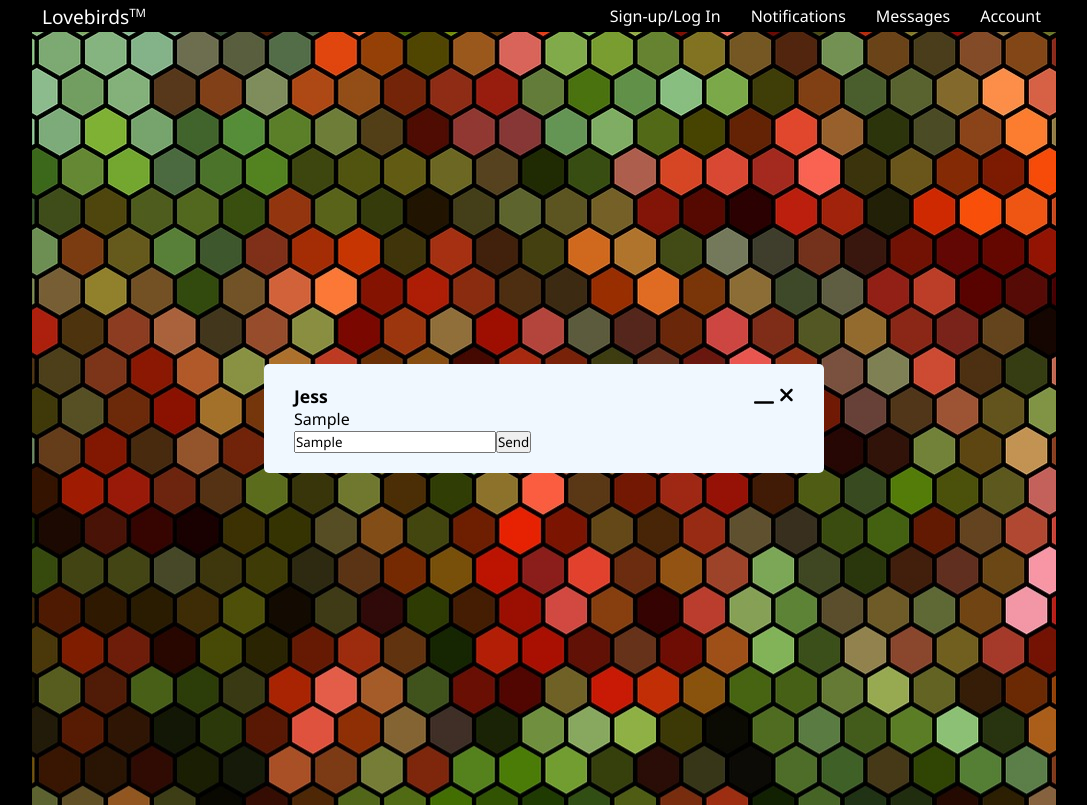
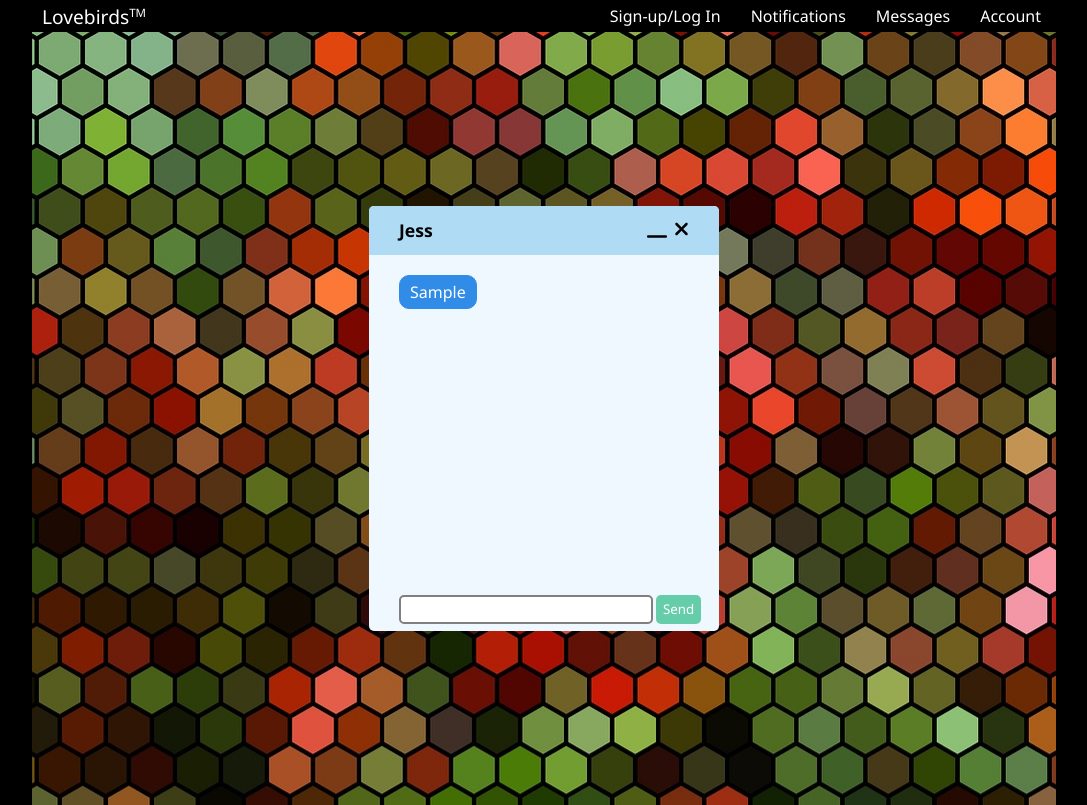
Before and after one commit to yuning-dev/18-lovebirds-vue, a Vue app in the folder apps/lovebirds/: page /chat in a window 1280 px wide. Both pictures are taken after typing "Sample" into the empty fields and a click on the button "Send". Shown: the whole page, without its empty margins (96-1183 px from the left). Built offline with nearby package versions, Linux system fonts and the light colour scheme.

Commit message:
style chat window component

```diff
--- a/apps/lovebirds/src/components/ChatWindow/ChatWindow.css
+++ b/apps/lovebirds/src/components/ChatWindow/ChatWindow.css
@@ -1,9 +1,8 @@
 .wrapper {
-    width: 750px;
     background-color: aliceblue;
-    width: 500px;
+    width: 350px;
+    height: 425px;
     margin: 0 auto 0 auto;
-    padding: 20px 30px;
     border-radius: 5px;
 }
 
@@ -13,11 +12,67 @@
 }
 
 .chatHeader {
+    padding: 12.5px 30px;
+    border-top-left-radius: 5px;
+    border-top-right-radius: 5px;
     display: flex;
     justify-content: space-between;
+    background-color: #AFDBF5;
 }
 
 .headerIcons {
     display: flex;
+    gap: 7.5px;
+}
+
+.headerIcon {
+    color: black
+}
+
+.headerIcon:hover {
+    color: crimson;
+}
+
+.chatWindow {
+    padding: 20px 15px 20px 30px;
+    display: flex;
+    flex-direction: column;
+}
+
+.chatBody {
+    height: 320px;
+    display: flex;
+    flex-direction: column;
     gap: 5px;
+    overflow-y: auto;
 }
+
+.bubble {
+    width: fit-content;
+    max-width: 250px;
+    border: 1px solid #318CE7;
+    border-radius: 10px;
+    background-color: #318CE7;
+    color: white;
+    padding: 5px 10px;
+}
+
+.chatInput {
+    width: 250px;
+    height: 25px;
+    margin-right: 3px;
+    border: 2px solid grey;
+    border-radius: 5px;
+}
+
+.sendBtn {
+    padding: 5.25px 7px;
+    background: #66CDAA;
+    border: none;
+    border-radius: 5px;
+    color: white;
+}
+
+.sendBtn:hover {
+    filter: brightness(105%);
+}
--- a/apps/lovebirds/src/components/ChatWindow/ChatWindow.vue
+++ b/apps/lovebirds/src/components/ChatWindow/ChatWindow.vue
@@ -3,16 +3,18 @@
         <div :class="$style.chatHeader">
             <div :class="$style.chatee">Jess</div>
             <div :class="$style.headerIcons">
-                <div :class="$style.headerIcon"><font-awesome-icon icon="fa-solid fa-window-minimize" size="lg"/></div>
+                <div :class="[$style.headerIcon, $style.minimiseBtn]"><font-awesome-icon icon="fa-solid fa-window-minimize" size="lg"/></div>
                 <div :class="$style.headerIcon"><font-awesome-icon icon="fa-solid fa-xmark" size="lg"/></div>
             </div>
         </div>
         <div :class="$style.chatWindow">
-            <template v-for="message in messages">
-                <div :class="$style.msgBubble">{{ message.content }}</div>
-            </template>
+            <div :class="$style.chatBody">
+                <template v-for="message in messages">
+                    <div :class="$style.bubble, {[$style.leftBubble]: isLeft, [$style.rightBubble]: isRight}">{{ message.content }}</div>
+                </template>
+            </div>
             <div :class="$style.bottomBar">
-                <input type="text" v-model="content" :class="$style.chatInput"/>
+                <input type="text" v-model="content" :class="$style.chatInput" v-on:keyup.enter="sendBtnClicked"/>
                 <button :class="$style.sendBtn" @click="sendBtnClicked">Send</button>
             </div>
         </div>
@@ -20,6 +22,10 @@
 </template>
 
 <script>
+import { mapWritableState } from 'pinia'
+
+import { useUserStore } from '@/stores/user'
+
 export default{
     name: 'ChatWindow',
     data() {
@@ -28,13 +34,20 @@ export default{
             content: ''
         }
     },
+    // computed: {
+    //     ...mapWritableState('use')
+    // },
     methods: {
         sendBtnClicked() {
+            if (!this.content) {
+                return
+            }
             const message = {
                 content: this.content,
                 author: ''
             }
             this.messages.push(message)
+            this.content = ''
         }
     }
 }
```
